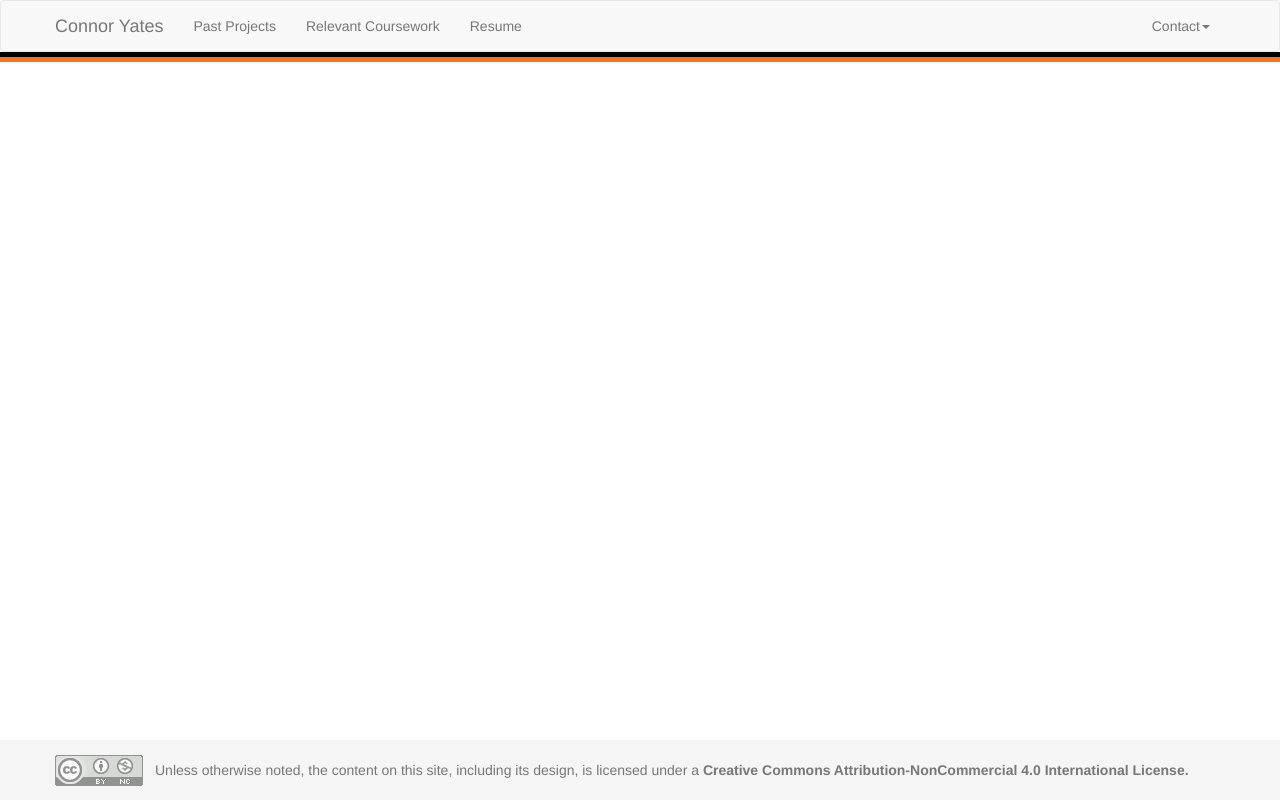
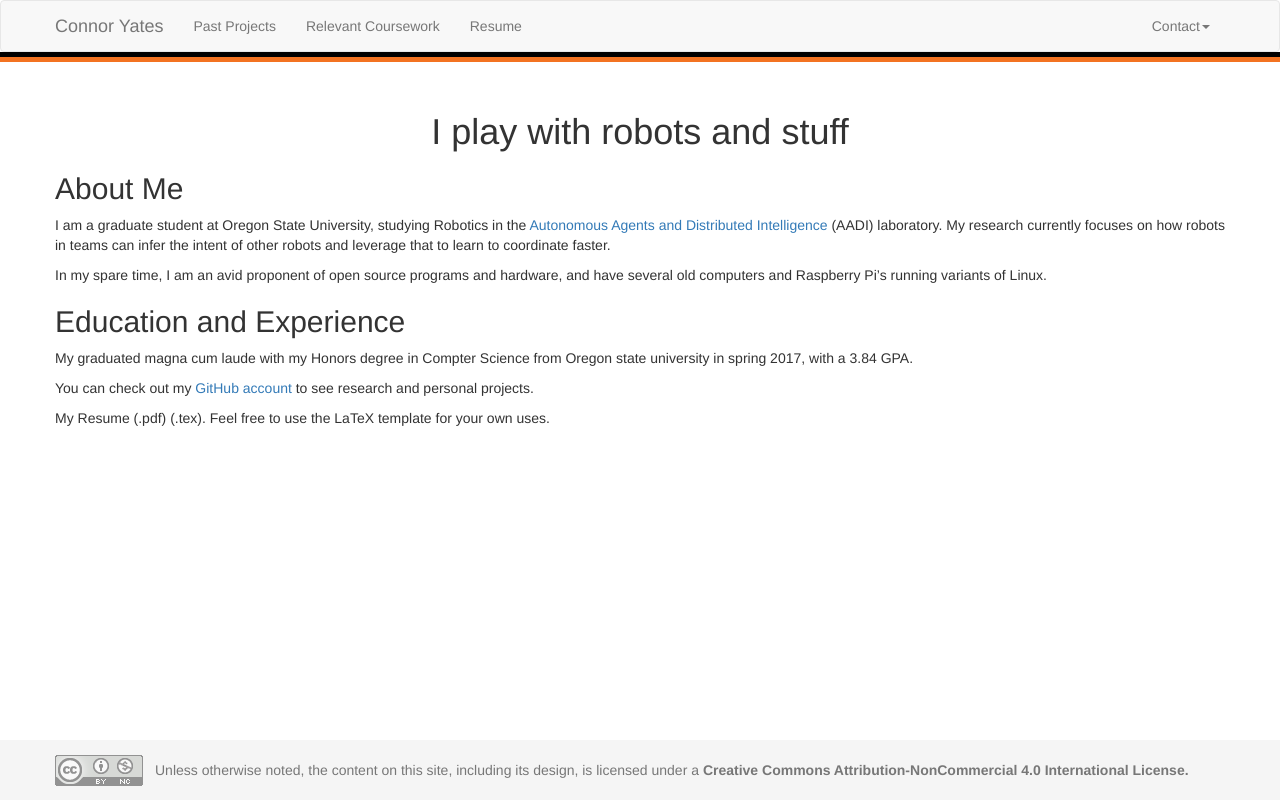
Before and after one commit to curbsy/ResumeWebsite, a plain HTML site: page index.html in a window 1280 px wide. Drawn offline with nearby package versions, Linux system fonts and the light colour scheme.

Commit message:
Add some information to the main page

```diff
--- a/index.html
+++ b/index.html
@@ -64,13 +64,22 @@
 		<!-- Begin Body Content -->
 
 		<div class="container">
-			<h1>
+			<center>
+			<h1> I play with robots and stuff </h1>
+			</center>
+			<h2> About Me </h2>
+			<p>I am a graduate student at Oregon State University, studying Robotics in the <a href="https://research.engr.oregonstate.edu/aadi">Autonomous Agents and Distributed Intelligence</a> (AADI) laboratory. My research currently focuses on how robots in teams can infer the intent of other robots and leverage that to learn to coordinate faster.</p>
+
+			<p>In my spare time, I am an avid proponent of open source programs and hardware, and have several old computers and Raspberry Pi’s running variants of Linux.</p>
+
+			<h2> Education and Experience</h2>
+			<p>My graduated magna cum laude with my Honors degree in Compter Science from Oregon state university in spring 2017, with a 3.84 GPA.</p>
+
+			<p>You can check out my <a href="https://github.com/Sir-Batman">GitHub account</a> to see research and personal projects.</p>
+
+			<p>My Resume (.pdf) (.tex). Feel free to use the LaTeX template for your own uses.</p>
+
 		</div> <!-- /container -->
-
-
-
-
-
 
 		<!-- End Body Content -->
 		<div id="footer">
```
